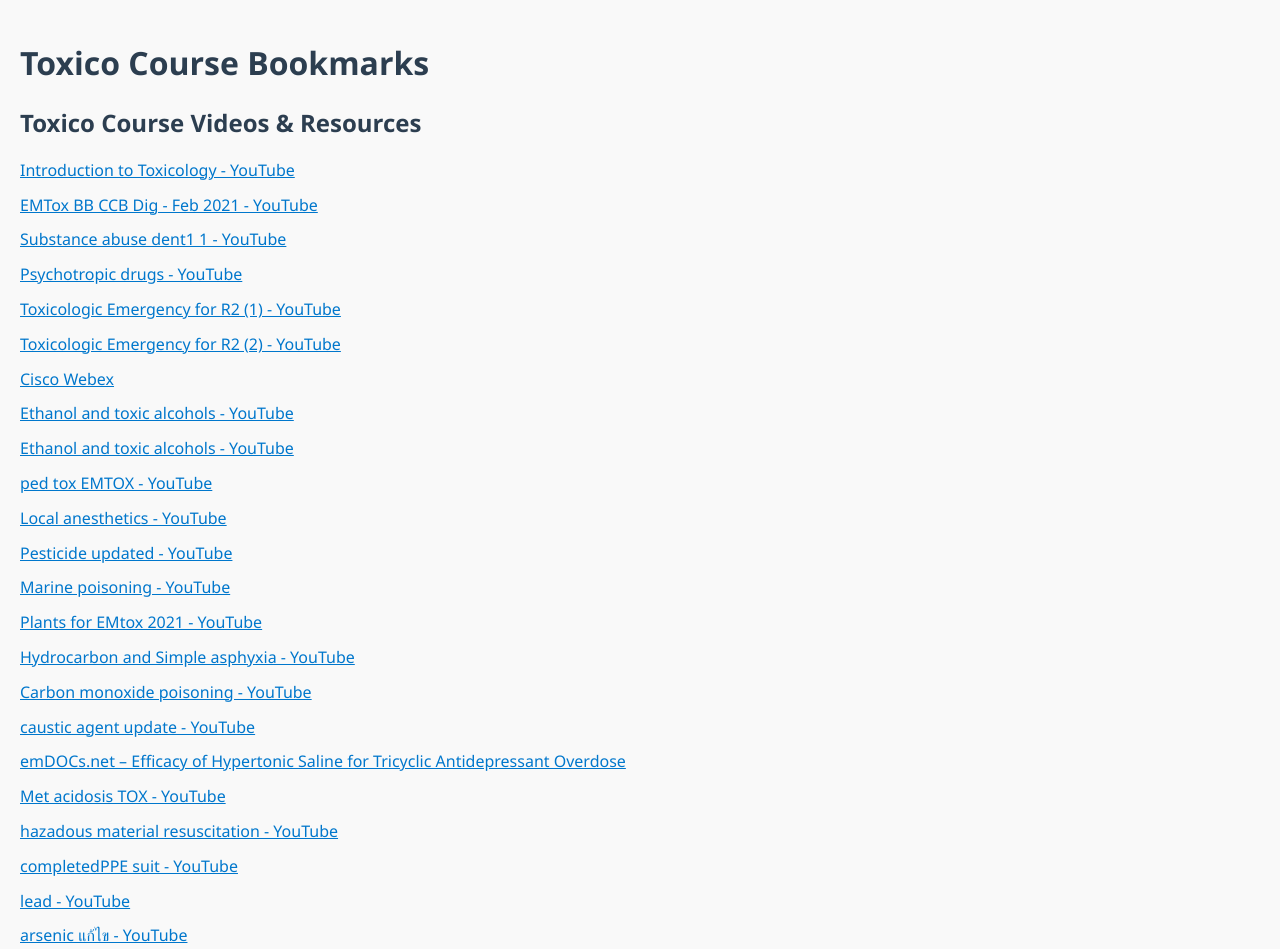
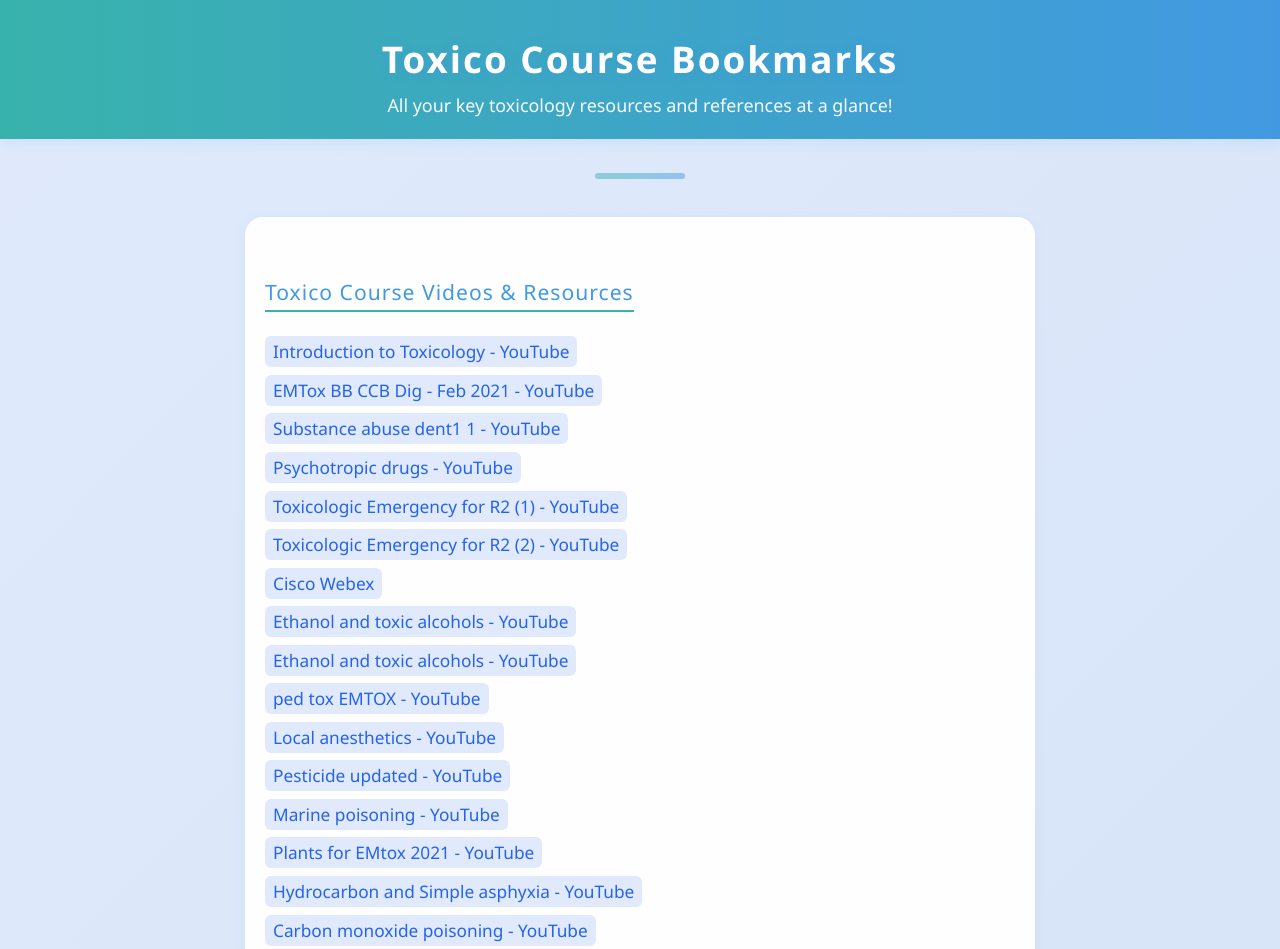
Before and after one commit to NTWKKM/Toxico, a plain HTML site: page bookmarks.html in a window 1280 px wide. Shown: the top 949 px of the page. Drawn offline with Linux system fonts and the light colour scheme.

Commit message:
Update bookmarks.html

```diff
--- a/bookmarks.html
+++ b/bookmarks.html
@@ -5,18 +5,97 @@
   <title>Toxico Course Bookmarks</title>
   <meta name="viewport" content="width=device-width, initial-scale=1">
   <style>
-    body { font-family: 'Segoe UI', Arial, sans-serif; background: #f9f9f9; margin: 0; padding: 20px; color: #222; }
-    h1, h2 { color: #2c3e50; }
-    .section { margin-bottom: 2em; }
-    ul { list-style: none; padding-left: 0; }
-    li { margin-bottom: 0.8em; }
-    a { color: #0077cc; text-decoration: underline; word-break: break-all; }
-    a:hover { color: #005fa3; background: #e0f0ff; }
-    @media (max-width: 600px) { body { padding: 8px; } h1 { font-size: 1.2em; } h2 { font-size: 1em; } }
+    body {
+      margin: 0;
+      padding: 0;
+      font-family: 'Segoe UI', Arial, sans-serif;
+      background: linear-gradient(135deg, #e0eafc 0%, #cfdef3 100%);
+      min-height: 100vh;
+    }
+    header {
+      background: linear-gradient(90deg, #38b2ac 0%, #4299e1 100%);
+      color: white;
+      text-align: center;
+      padding: 34px 12px 22px 12px;
+      box-shadow: 0 4px 12px rgba(66,153,225,0.11);
+    }
+    h1 {
+      font-size: 2.3em;
+      margin: 0 0 9px 0;
+      letter-spacing: 2px;
+      font-weight: bold;
+      text-shadow: 0 2px 10px #4299e1a0;
+    }
+    .subtitle {
+      font-size: 1.12em;
+      font-weight: 400;
+      opacity: 0.96;
+      margin-bottom: 0;
+    }
+    .section {
+      margin: 38px auto;
+      max-width: 750px;
+      background: rgba(255,255,255,0.97);
+      border-radius: 18px;
+      box-shadow: 0 2px 14px rgba(66,153,225,0.07);
+      padding: 28px 20px 16px 20px;
+    }
+    h2 {
+      color: #4299e1;
+      margin-top: 1.5em;
+      margin-bottom: 0.6em;
+      font-size: 1.32em;
+      border-bottom: 2px solid #38b2ac;
+      display: inline-block;
+      padding-bottom: 4px;
+      font-weight: 500;
+      letter-spacing: 1px;
+    }
+    ul {
+      list-style: none;
+      padding-left: 0;
+    }
+    li {
+      margin-bottom: 0.9em;
+      font-size: 1.08em;
+    }
+    a {
+      color: #2563eb;
+      background: #e0eafc;
+      text-decoration: none;
+      padding: 4px 8px;
+      border-radius: 6px;
+      transition: background 0.18s, color 0.18s;
+      font-weight: 500;
+    }
+    a:hover {
+      color: #fff;
+      background: #4299e1;
+    }
+    .divider {
+      height: 6px;
+      width: 90px;
+      margin: 34px auto 18px auto;
+      background: linear-gradient(90deg, #38b2ac 0%, #4299e1 100%);
+      border-radius: 3px;
+      opacity: 0.48;
+    }
+    @media (max-width: 600px) {
+      header { padding: 18px 5px 12px 5px; }
+      h1 { font-size: 1.3em; }
+      h2 { font-size: 1em; }
+      .section { padding: 10px 6px; }
+      .divider { width: 60px; }
+    }
   </style>
 </head>
 <body>
-  <h1>Toxico Course Bookmarks</h1>
+  <header>
+    <h1>Toxico Course Bookmarks</h1>
+    <div class="subtitle">All your key toxicology resources and references at a glance!</div>
+  </header>
+  <div class="divider"></div>
+
   <div class="section">
     <h2>Toxico Course Videos & Resources</h2>
     <ul>
@@ -50,6 +129,9 @@
       <li><a href="https://journals.plos.org/plosntds/article/figures?id=10.1371/journal.pntd.0002302">Neurotoxicity in Snakebite—The Limits of Our Knowledge | PLOS NTD</a></li>
     </ul>
   </div>
+
+  <div class="divider"></div>
+
   <div class="section">
     <h2>Toxico Additional Videos & Articles</h2>
     <ul>
```
